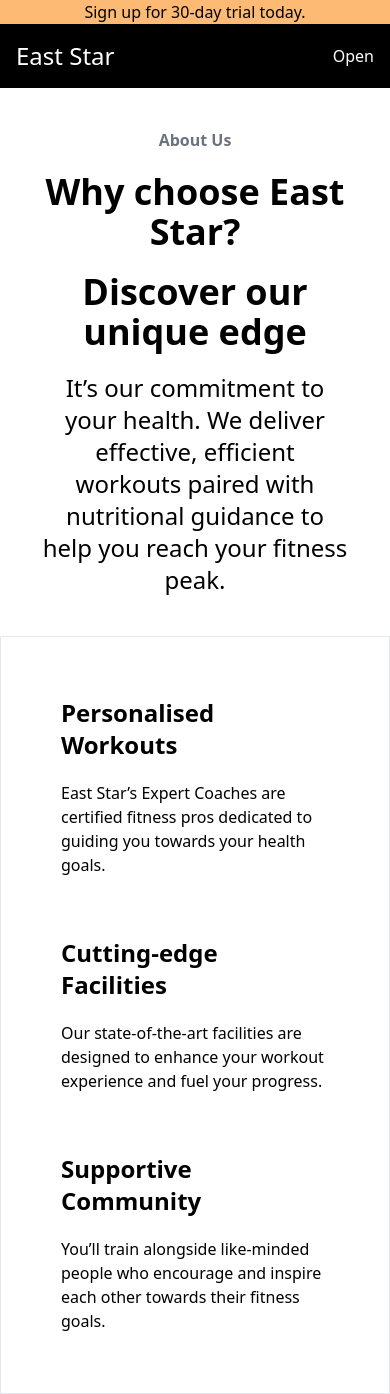
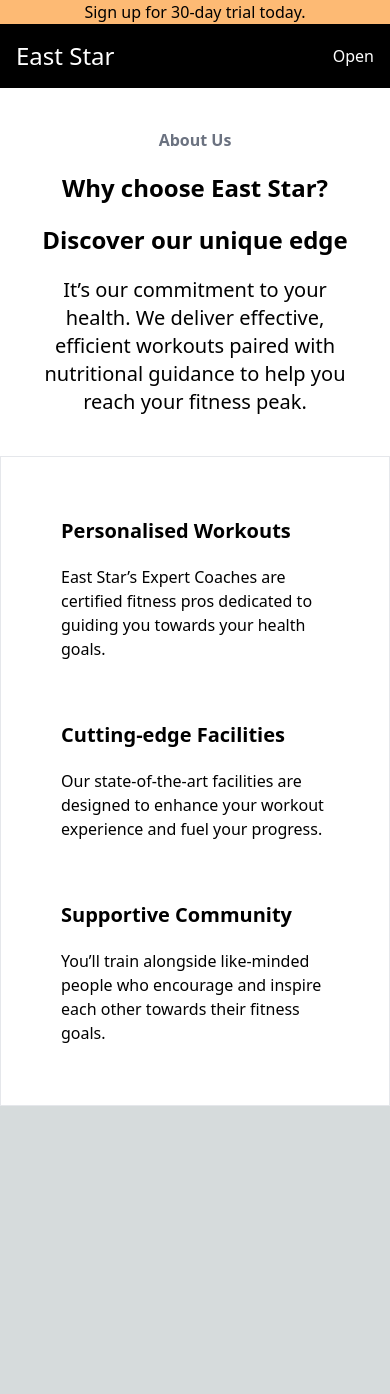
Before and after one commit to Dluu520/Frontend---Fitness-Landing-Page, a Next.js app: page /components/Section/About in a window 390 px wide. After the commit the page ends 1106 px from the top, so only its background shows below. Built offline with nearby package versions, Linux system fonts and the light colour scheme.

Commit message:
9-9-23 Hotfix

```diff
--- a/src/pages/components/CustomerReview.tsx
+++ b/src/pages/components/CustomerReview.tsx
@@ -4,7 +4,7 @@
 const ReviewList = [
   {
     firstName: "Susan",
-    lastName: "Baron",
+    lastName: "Belle",
     address: { city: "Boca Raton", state: "Florida" },
     review:
       "East Star didn't just change my workout routine, it revolutionised my entire lifestyle. I've never felt stronger, healthier or happier!",
@@ -15,12 +15,14 @@
 const CustomerReview = () => {
   return (
     <div className=" flex flex-col sm:flex-row gap-10 p-10  bg-yellow-300 w-full justify-center items-center">
-      <h3 className="text-2xl font-sans font-semibold">What People Say</h3>
+      <h3 className="text-xl sm:text-2xl font-sans font-bold ">
+        What People Say
+      </h3>
       {ReviewList.map((eachReview, index) => {
         return (
-          <div className="flex flex-col gap-5 m-0 sm:m-20" key={index}>
-            <h1 className="text-4xl ">{eachReview.review}</h1>
-            <div className="flex gap-5">
+          <div className="flex flex-col gap-2 sm:gap-5  sm:m-10" key={index}>
+            <h1 className="text-xl sm:text-3xl">{eachReview.review}</h1>
+            <div className="flex sm:flex-row gap-2 sm:gap-5 rounded-full">
               {/* {eachReview.picture} */}
               <Image
                 alt="/"
@@ -29,8 +31,8 @@
                 height="100"
                 className={`rounded-full object-none `}
               />
-              <div className="flex flex-col justify-center items-center gap-4">
-                <h4 className="text-2xl font-semibold">
+              <div className="flex flex-col justify-center items-center ">
+                <h4 className="text-xl sm:text-2xl font-semibold">
                   {eachReview.firstName} {eachReview.lastName}
                 </h4>
                 <h5>in {eachReview.address.state}</h5>
--- a/src/pages/components/Footer.tsx
+++ b/src/pages/components/Footer.tsx
@@ -3,8 +3,8 @@
 import { BsFacebook, BsTwitter, BsInstagram, BsTiktok } from "react-icons/bs";
 const Footer = () => {
   return (
-    <div className="h-[50%]  bg-black text-white flex flex-col sm:flex-row justify-center items-start m-0">
-      <div className="flex flex-col flex-grow  p-10 gap-5 m-2 sm:m-10">
+    <div className="h-[50%] bg-black text-white flex flex-col sm:flex-row justify-center items-start m-0">
+      <div className="flex flex-col  p-10 gap-5 m-2 sm:m-10">
         <div>
           <h1 className="text-2xl font-bold">Start Now</h1>
           <p>Personal fitness training Service</p>
@@ -39,12 +39,12 @@
             <BsTiktok />
           </div>
         </div>
-        <div className="flex h-[2em]  ">
+        <div className="flex flex-col sm:flex-row h-[2em] gap-2  ">
           <input
-            className="rounded-tl-full rounded-bl-full ps-2 text-black "
+            className="sm:rounded-tl-full sm:rounded-bl-full ps-2 text-black "
             placeholder="Type your email..."
           ></input>
-          <button className=" rounded-tr-full rounded-br-full px-2 bg-yellow-500 text-black font-light">
+          <button className="rounded-full sm:rounded-tr-full sm:rounded-br-full px-2 bg-yellow-500 text-black font-light">
             Subscribe
           </button>
         </div>
--- a/src/pages/components/Header.tsx
+++ b/src/pages/components/Header.tsx
@@ -7,7 +7,7 @@
     setOpenMenu(!openMenu);
   };
   return (
-    <div className="relative flex flex-col">
+    <div className="relative flex flex-col w-full ">
       <TrialRun />
       {/*Desktop Menu */}
       <div className="hidden sm:flex justify-between p-4 bg-black text-white">
@@ -51,7 +51,7 @@
         <button className="text-2xl hover:text-blue-500 p-4">Account</button>
       </div>
       {openMenu ? (
-        <main>{props.children}</main>
+        <main className="w-[100%] m-0 p-0">{props.children}</main>
       ) : (
         <div className="h-screen bg-black"></div>
       )}
--- a/src/pages/components/Hero.tsx
+++ b/src/pages/components/Hero.tsx
@@ -6,12 +6,12 @@
 };
 const Hero = (props: HeroProps) => {
   return (
-    <div className="relative hero h-screen  w-full flex justify-center">
-      <div className="flex  items-center justify-center  z-[10] rounded-lg ">
+    <div className="relative hero h-screen  w-full flex flex-col sm:flex-row justify-center">
+      <div className="flex items-center justify-center  z-[10] rounded-lg ">
         <div className="text-white flex items-center justify-center flex-col gap-10 w-[60%]">
           <h1 className="text-5xl">{props.title}</h1>
           <p className="text-xl ">{props.message}</p>
-          <div className=" p-2 flex gap-5">
+          <div className=" p-2 flex flex-col sm:flex-row gap-5">
             <button className="border p-5 rounded-lg w-[10rem]  h-[rem] bg-orange-200 text-black text-xl hover:bg-orange-300">
               Trial
             </button>
@@ -21,6 +21,7 @@
           </div>
         </div>
       </div>
+      {/* overlay */}
       <div className="absolute inset-0 bg-black/50"></div>
     </div>
   );
--- a/src/pages/components/Section/About.tsx
+++ b/src/pages/components/Section/About.tsx
@@ -3,11 +3,15 @@
 const About = () => {
   return (
     <div className="flex flex-col bg-white ">
-      <div className="flex flex-col p-10 gap-5 justify-center items-center text-center">
+      <div className="flex flex-col p-10 gap-5 justify-center items-center text-center sm:m-10 ">
         <h3 className="font-bold text-gray-500">About Us</h3>
-        <h1 className="text-4xl font-bold ">Why choose East Star?</h1>
-        <h1 className="text-4xl font-bold ">Discover our unique edge</h1>
-        <p className="text-2xl font-light text-center">
+        <h1 className="text-2xl sm:text-4xl font-bold ">
+          Why choose East Star?
+        </h1>
+        <h1 className="text-2xl sm:text-4xl font-bold ">
+          Discover our unique edge
+        </h1>
+        <p className="text-xl sm:text-2xl font-light text-center">
           It&rsquo;s our commitment to your health. We deliver effective,
           efficient workouts paired with nutritional guidance to help you reach
           your fitness peak.
@@ -15,21 +19,27 @@
       </div>
       <div className="flex  flex-col sm:flex-row  justify-center items-center gap-5 p-10 border ">
         <div className="p-5 flex flex-col gap-5 ">
-          <h3 className="text-2xl font-semibold ">Personalised Workouts</h3>
+          <h3 className="text-xl sm:text-2xl font-semibold ">
+            Personalised Workouts
+          </h3>
           <p className=" font-light">
             East Star&rsquo;s Expert Coaches are certified fitness pros
             dedicated to guiding you towards your health goals.
           </p>
         </div>
         <div className="p-5 flex flex-col gap-5 ">
-          <h3 className="text-2xl font-semibold ">Cutting-edge Facilities</h3>
+          <h3 className="text-xl sm:text-2xl font-semibold ">
+            Cutting-edge Facilities
+          </h3>
           <p className=" font-light">
             Our state-of-the-art facilities are designed to enhance your workout
             experience and fuel your progress.
           </p>
         </div>
         <div className="p-5 flex flex-col gap-5 ">
-          <h3 className="text-2xl font-semibold ">Supportive Community</h3>
+          <h3 className="text-xl sm:text-2xl font-semibold ">
+            Supportive Community
+          </h3>
           <p className=" font-light">
             You&rsquo;ll train alongside like-minded people who encourage and
             inspire each other towards their fitness goals.
--- a/src/pages/components/Section/CallToAction.tsx
+++ b/src/pages/components/Section/CallToAction.tsx
@@ -4,15 +4,15 @@
   return (
     <div className="relative c2a-image w-full h-[50dvh] flex ">
       {/* content */}
-      <div className="text-white z-[10] flex flex-col border border-white p-5  m-10 justify-center  sm:items-start gap-5 ">
-        <h1 className="text-4xl sm:text-5xl font-bold">
+      <div className="text-white z-[10] flex flex-col border border-white p-5  m-10 justify-center items-center sm:items-start gap-5 ">
+        <h1 className="text-2xl sm:text-4xl font-bold">
           Ready to ignite your fitness revolution?
         </h1>
-        <h2 className="text-xl">
+        <h2 className="font-light">
           There has never been a better time than right now. Dive into your
           fitness journey with East Star today.
         </h2>
-        <button className="border bg-yellow-500 rounded-full px-[2rem] py-[1rem] text-black font-bold hover:bg-yellow-300">
+        <button className="border bg-yellow-500 rounded-full px-[2rem] py-[1rem] text-black font-bold hover:bg-yellow-300 w-full">
           Get Started
         </button>
       </div>
--- a/src/pages/components/Section/ServiceDetail.tsx
+++ b/src/pages/components/Section/ServiceDetail.tsx
@@ -47,11 +47,11 @@
     <div className="flex flex-col justify-center items-center gap-10 m-10 bg-white">
       <div className="text-center flex flex-col gap-4 ">
         <h3 className="font-bold text-gray-500 ">SIMPLE PRICING</h3>
-        <h1 className="text-4xl sm:text-5xl font-bold">
+        <h1 className="text-3xl sm:text-4xl font-bold">
           Mininmal investment, Maximum results
         </h1>
       </div>
-      <p className="text-2xl font-light text-center">
+      <p className="text-xl sm:text-2xl font-light text-center">
         At East Star, we believe in making fitness affordable. Enjoy high-value
         training experiences at incredibly competitive prices.
       </p>
--- a/src/pages/index.tsx
+++ b/src/pages/index.tsx
@@ -19,7 +19,7 @@
     "Unlock your true potential. Our Trainers will be with you every step of the way to ensure you reach your best version you have in mind.";
   return (
     <main
-      className={`flex flex-col justify-center items-center w-full m-0 overflow-y-hidden  ${inter.className}`}
+      className={`flex flex-col justify-center items-center  overflow-y-hidden  ${inter.className}`}
     >
       <Head>
         <title>East Star - Personal Trainer</title>
```
